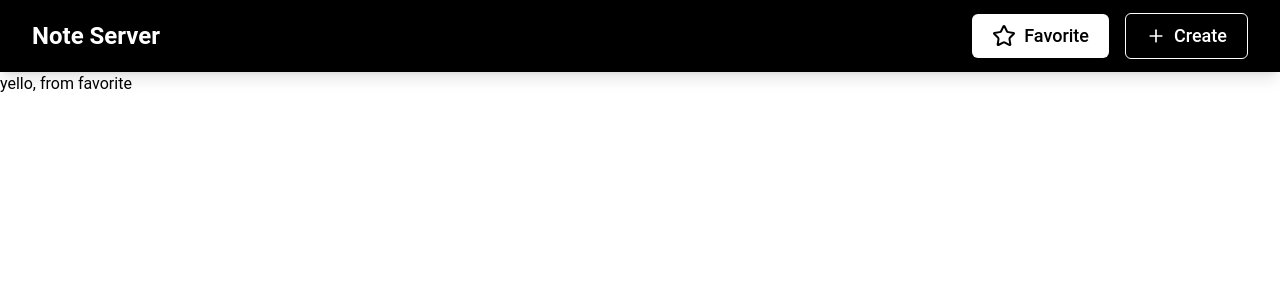
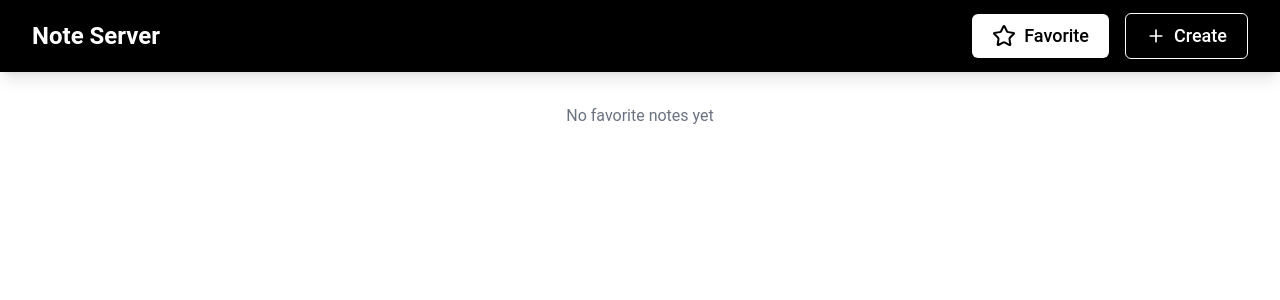
Before and after one commit to malaka96/note-application-frontend-react, a React (Vite) app: page /favorite in a window 1280 px wide. Shown: the top 300 px of the page. Built offline with nearby package versions, Linux system fonts and the light colour scheme.

Commit message:
completed show favorite notes in favorite page

```diff
--- a/src/assets/pages/favorite/Favorite.tsx
+++ b/src/assets/pages/favorite/Favorite.tsx
@@ -1,11 +1,57 @@
-
+import { useEffect, useState } from "react";
+import NoteCard, { type Note } from "../../../componets/NoteCard";
 
 const Favorite = () => {
+  const [notes, setNotes] = useState<Note[]>([]);
+
+  useEffect(() => {
+    async function fetchFavoriteNotes() {
+      try {
+        const response = await fetch(`http://localhost:8080/`);
+
+        if (!response.ok) throw new Error("Failed to fetch favorite notes");
+
+        const data = await response.json();
+        if (data) {
+          setNotes(data.filter((note: Note) => note.favorite));
+        }
+      } catch (e) {
+        console.log(e);
+      }
+    }
+    fetchFavoriteNotes();
+  }, []);
+
+  async function handleDelete(id: number) {
+    if (!window.confirm("Are you sure you want to delete this note?")) {
+      return;
+    }
+    console.log(id);
+    try {
+      const respone = await fetch(`http://localhost:8080/delete/${id}`, {
+        method: "DELETE",
+      });
+      if (!respone.ok) {
+        throw new Error("Failed to delete on server");
+      }
+
+      setNotes((prevNotes) => prevNotes.filter((note) => note.id !== id));
+    } catch (e) {
+      console.log(e);
+    }
+  }
+
   return (
-    <div>
-      <p>yello, from favorite</p>
+    <div className="p-8 container mx-auto grid grid-cols-1 sm:grid-cols-2 md:grid-cols-3 lg:grid-cols-4 xl:grid-cols-5 gap-6">
+      {notes && notes.length > 0 ? (
+        notes.map((note) => (
+          <NoteCard key={note.id} note={note} onDelete={handleDelete} /> // Use your NoteCard component
+        ))
+      ) : (
+        <p className="text-center text-gray-500 col-span-full">No favorite notes yet</p>
+      )}
     </div>
-  )
-}
+  );
+};
 
-export default Favorite
+export default Favorite;
```
